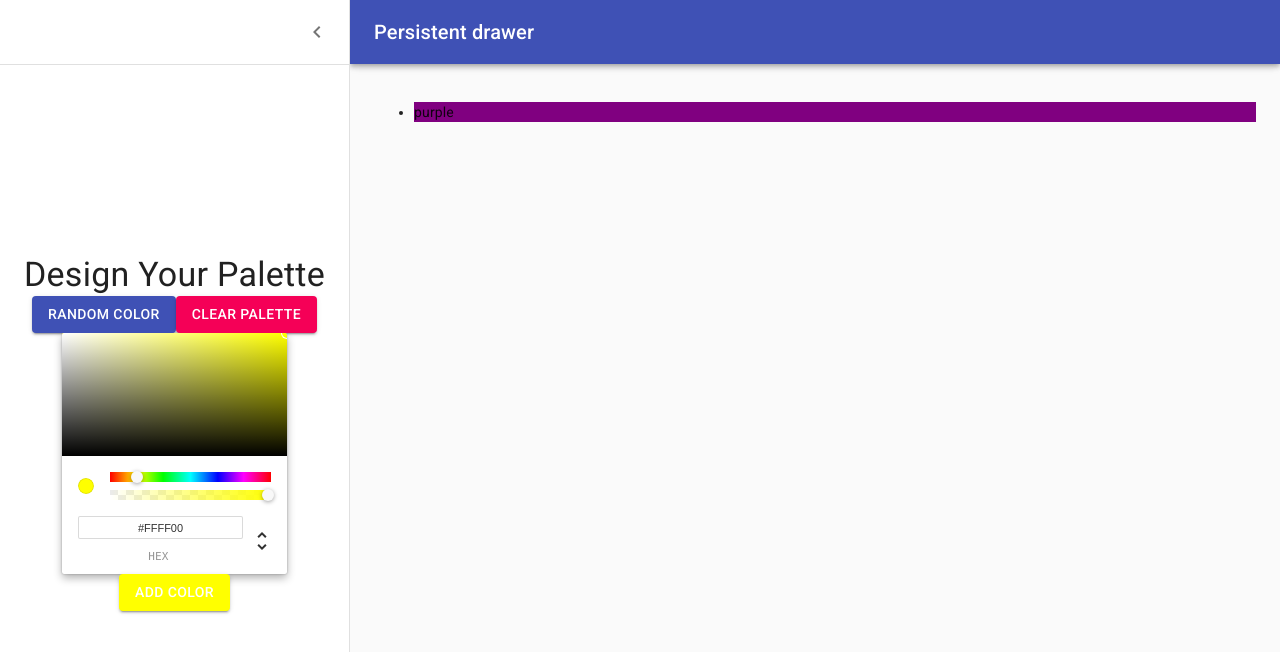
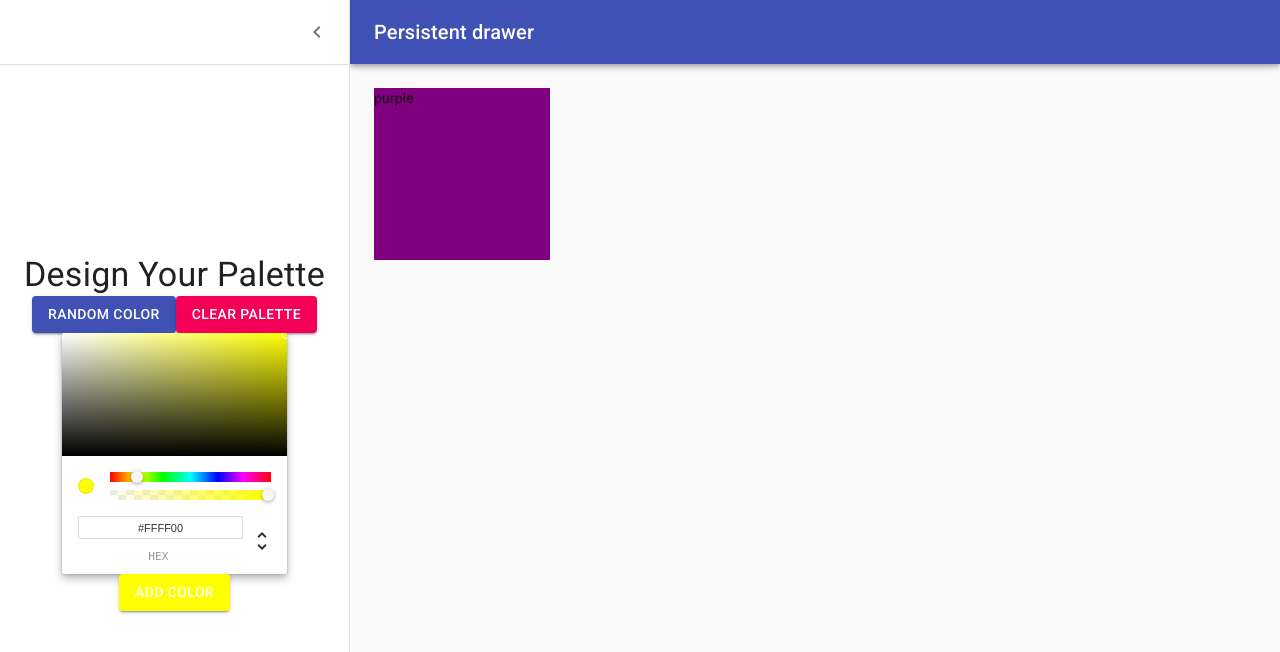
Before and after one commit to monicaep/Colors, a React (Create React App) app: page /palette/new in a window 1280 px wide. Shown: the top 652 px of the page. Built offline with nearby package versions, Linux system fonts and the light colour scheme.

Commit message:
Add DraggableColorBox & basic styling

```diff
--- /dev/null
+++ b/src/DraggableColorBox.js
@@ -0,0 +1,21 @@
+import React from 'react';
+import { withStyles } from '@material-ui/styles';
+
+const styles = {
+    root: {
+        width: '20%',
+        height: '25%',
+        margin: '0 auto',
+        display: 'inline-block',
+        position: 'relative',
+        cursor: 'pointer',
+        marginBottom: '-3.5px',
+    }
+}
+function DraggableColorBox(props) {
+    return (
+        <div className={props.classes.root} style={{backgroundColor: props.color}}>{props.color}</div>
+    )
+}
+
+export default withStyles(styles)(DraggableColorBox);
--- a/src/NewPaletteForm.js
+++ b/src/NewPaletteForm.js
@@ -12,6 +12,7 @@
 import ChevronLeftIcon from '@material-ui/icons/ChevronLeft';
 import Button from '@material-ui/core/Button';
 import { ChromePicker } from 'react-color';
+import DraggableColorBox from './DraggableColorBox';
 
 const drawerWidth = 350;
 
@@ -62,6 +63,7 @@
       duration: theme.transitions.duration.leavingScreen,
     }),
     marginLeft: -drawerWidth,
+    height: 'calc(100vh - 64px)'
   },
   contentShift: {
     transition: theme.transitions.create('margin', {
@@ -164,11 +166,9 @@
         })}
       >
         <div className={classes.drawerHeader} />
-        <ul>
-          {colors.map(color => (
-            <li style={{backgroundColor: color}}>{color}</li>
-          ))}
-        </ul>
+        {colors.map(color => (
+          <DraggableColorBox color={color} />
+        ))}
       </main>
     </div>
   );
```
